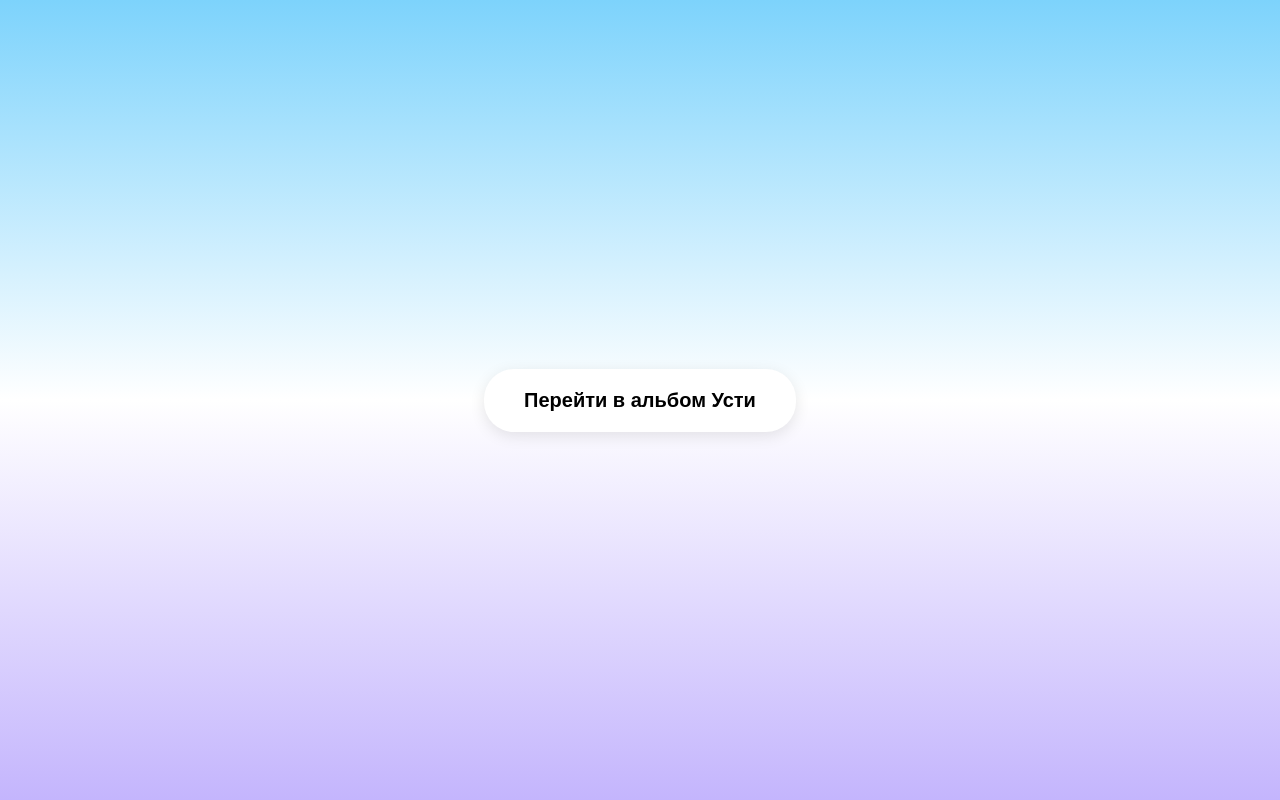
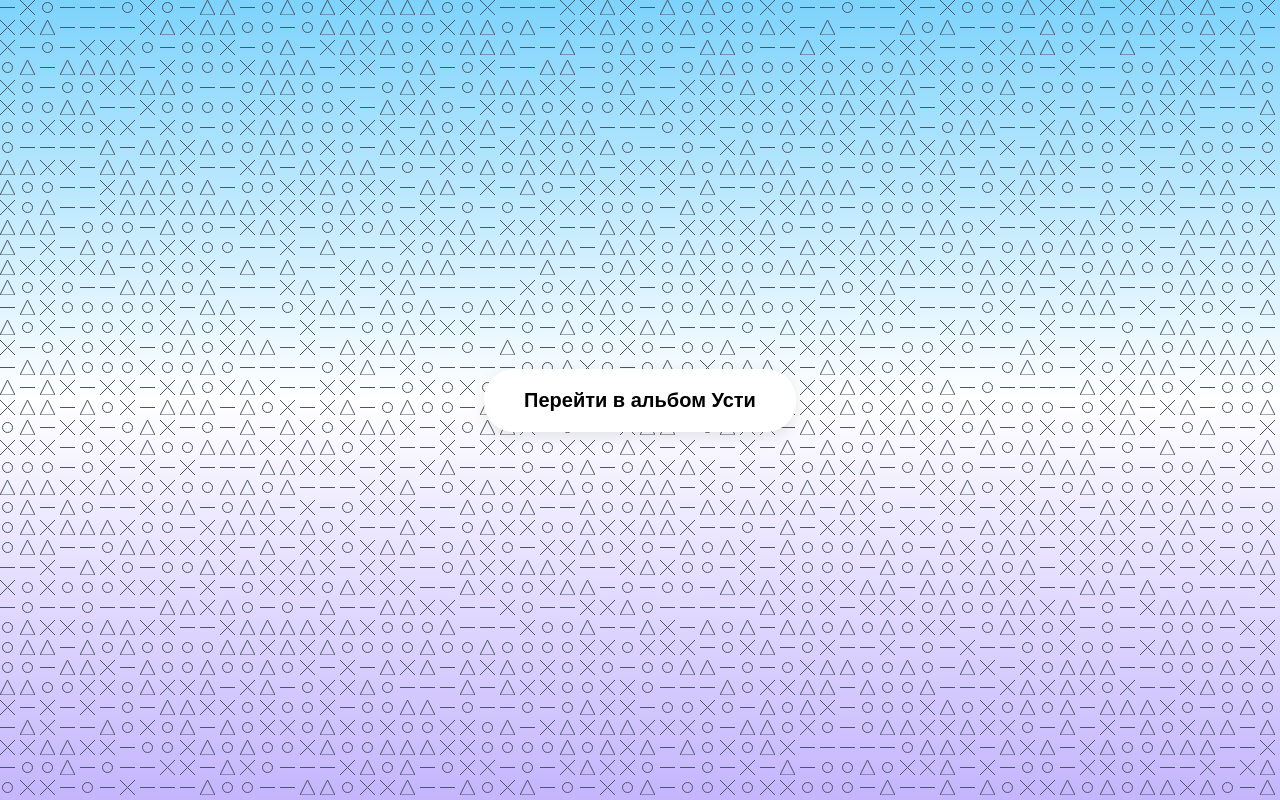
Before and after one commit to Elegant707/usti-album, a plain HTML site: page index.html in a window 1280 px wide. Drawn offline with Linux system fonts and the light colour scheme.

Commit message:
Update index.html

```diff
--- a/index.html
+++ b/index.html
@@ -38,24 +38,12 @@
     box-shadow: 0 8px 25px rgba(0,0,0,0.2);
   }
 
-  .background {
+  .icon {
     position: absolute;
-    top: 0;
-    left: 0;
-    width: 100%;
-    height: 100%;
-    display: grid;
-    grid-template-columns: repeat(auto-fill, 25px);
-    grid-auto-rows: 25px;
-    gap: 2px;
-    z-index: 1;
-  }
-
-  .icon {
     stroke: #4b5563;
     fill: none;
-    width: 20px;
-    height: 20px;
+    width: 15px;
+    height: 15px;
   }
 </style>
 </head>
@@ -63,25 +51,53 @@
 
 <button class="button">Перейти в альбом Усти</button>
 
-<div class="background" id="background"></div>
-
 <script>
-  const bg = document.getElementById('background');
-  const icons = [
-    '<circle cx="12" cy="12" r="5" stroke-width="1"/>',
-    '<path d="M12 2l4 8-4 8-4-8z" stroke-width="1"/>', // треугольник
-    '<path d="M2 12h20" stroke-width="1"/>', // линия
-    '<path d="M4 4l16 16" stroke-width="1"/>', // крест
-    '<path d="M3 12h18" stroke-width="1"/>', // линия горизонтальная
-    '<path d="M12 2l1 6h6l-5 4 2 6-5-4-5 4 2-6-5-4h6z" stroke-width="1"/>' // звезда
+  const body = document.body;
+  const iconsData = [
+    (svg) => { // круг
+      const c = document.createElementNS("http://www.w3.org/2000/svg","circle");
+      c.setAttribute("cx","7.5");
+      c.setAttribute("cy","7.5");
+      c.setAttribute("r","5");
+      c.setAttribute("stroke-width","1");
+      svg.appendChild(c);
+    },
+    (svg) => { // треугольник
+      const p = document.createElementNS("http://www.w3.org/2000/svg","path");
+      p.setAttribute("d","M7.5 0 L15 15 L0 15 Z");
+      p.setAttribute("stroke-width","1");
+      svg.appendChild(p);
+    },
+    (svg) => { // крест
+      const p = document.createElementNS("http://www.w3.org/2000/svg","path");
+      p.setAttribute("d","M0 0 L15 15 M15 0 L0 15");
+      p.setAttribute("stroke-width","1");
+      svg.appendChild(p);
+    },
+    (svg) => { // линия
+      const p = document.createElementNS("http://www.w3.org/2000/svg","path");
+      p.setAttribute("d","M0 7.5 H15");
+      p.setAttribute("stroke-width","1");
+      svg.appendChild(p);
+    }
   ];
 
-  const totalIcons = 1000; // количество иконок на фоне
-  for(let i=0; i<totalIcons; i++){
-    const div = document.createElement('div');
-    div.innerHTML = icons[Math.floor(Math.random()*icons.length)];
-    div.firstChild.classList.add('icon');
-    bg.appendChild(div);
+  const totalX = Math.ceil(window.innerWidth / 20);
+  const totalY = Math.ceil(window.innerHeight / 20);
+
+  for(let y=0; y<totalY; y++){
+    for(let x=0; x<totalX; x++){
+      const svg = document.createElementNS("http://www.w3.org/2000/svg","svg");
+      svg.setAttribute("class","icon");
+      svg.setAttribute("viewBox","0 0 15 15");
+      svg.style.left = `${x*20}px`;
+      svg.style.top = `${y*20}px`;
+
+      const fn = iconsData[Math.floor(Math.random()*iconsData.length)];
+      fn(svg);
+
+      body.appendChild(svg);
+    }
   }
 </script>
 
```
